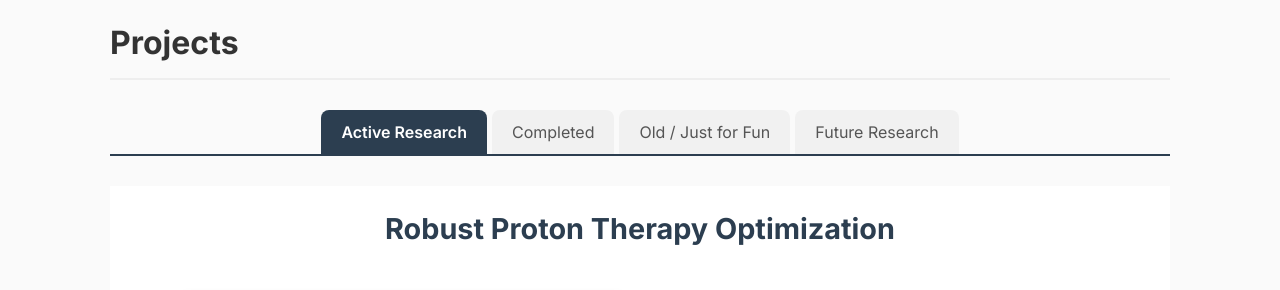
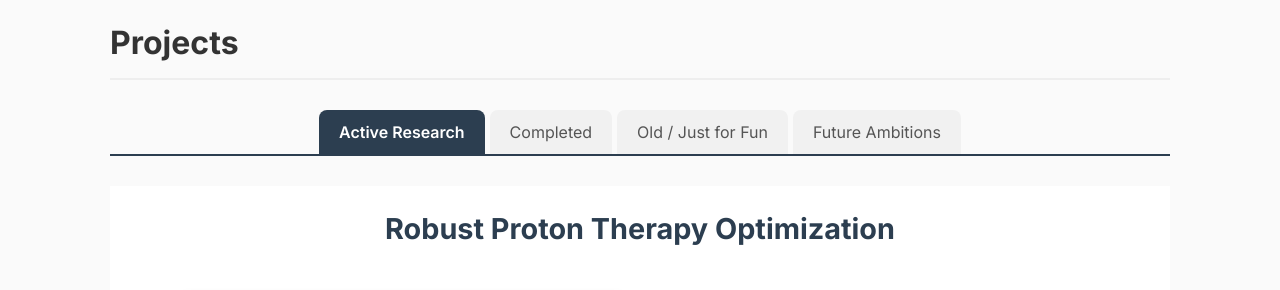
Before and after one commit to DaniRip/DaniRip.github.io, a Jekyll site: the page built from projects.md, in a window 1280 px wide. Shown: the part 434-724 px from the top of the page. Built offline with Jekyll 4.4.1, drawn with Linux system fonts in a browser that asks for light colours; grey boxes are pictures that could not be loaded.

Commit message:
Update projects.md

```diff
--- a/projects.md
+++ b/projects.md
@@ -8,7 +8,7 @@ permalink: /projects/
     <button class="tab-btn active" onclick="openCategory('active')">Active Research</button>
     <button class="tab-btn" onclick="openCategory('completed')">Completed</button>
     <button class="tab-btn" onclick="openCategory('fun')">Old / Just for Fun</button>
-    <button class="tab-btn" onclick="openCategory('future')">Future Research</button>
+    <button class="tab-btn" onclick="openCategory('future')">Future Ambitions</button>
 </div>
 
 <div class="projects-display-area">
```
